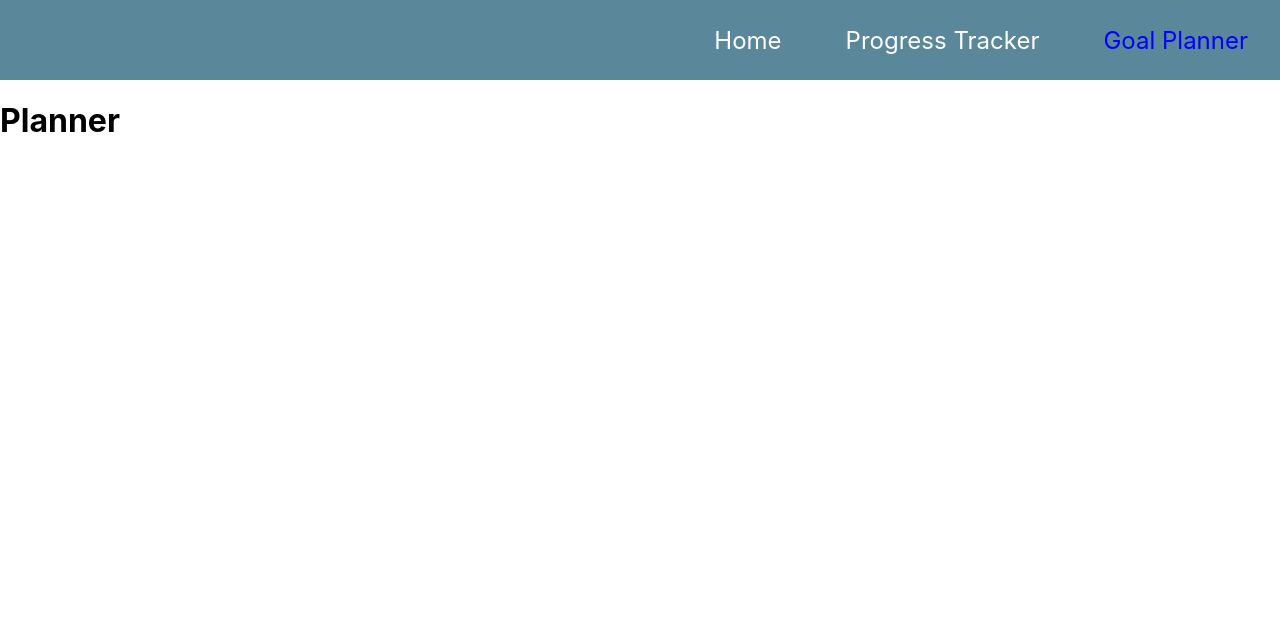
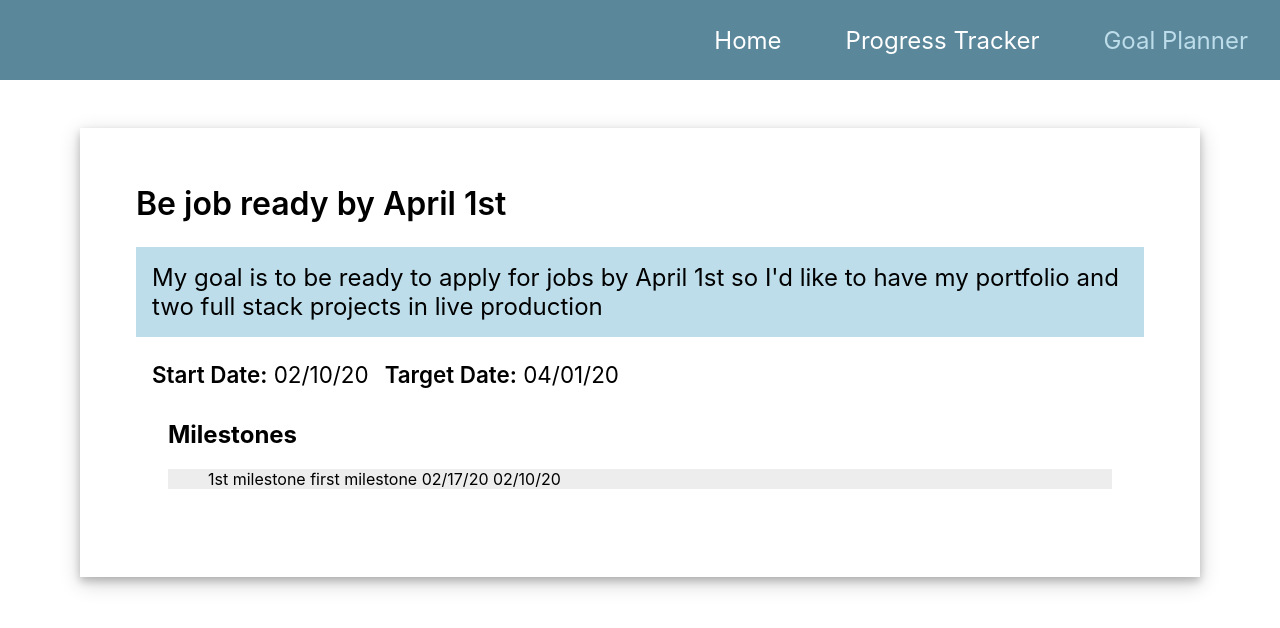
Before and after one commit to DennieCodes/goal-manifest, a React (Create React App) app: page /planner in a window 1280 px wide. Shown: the top 628 px of the page. Built offline with nearby package versions, Linux system fonts and the light colour scheme.

Commit message:
Added goal planner Components and structure

```diff
--- a/src/App.css
+++ b/src/App.css
@@ -11,3 +11,7 @@ a {
   display: flex;
   flex-direction: column;
 }
+
+.main {
+  margin: 3rem 5rem;
+}
--- a/src/App.js
+++ b/src/App.js
@@ -14,7 +14,7 @@ class App extends Component {
           <Navigation />
         </header>
 
-        <main>
+        <main className="main">
           <Switch>
             <Route exact path="/" component={Home} />
             <Route exact path="/tracker" component={ProgressTracker} />
--- a/src/Navigation/Navigation.css
+++ b/src/Navigation/Navigation.css
@@ -18,5 +18,5 @@
 }
 
 .navigation-main__link--active {
-  color: blue;
+  color: #BDDDEA;
 }
--- /dev/null
+++ b/src/Planner/Goal.css
@@ -0,0 +1,39 @@
+.goal-card {
+  /* width: 90vw; */
+  box-shadow: 0 4px 8px 0 rgba(0, 0, 0, 0.2), 0 6px 20px 0 rgba(0, 0, 0, 0.19);
+  padding: 3.5rem;
+}
+
+.goal-card__title {
+  /* color: #07441F; */
+  font-size: 2rem;
+  font-weight: 600;
+  word-wrap: wrap;
+  margin: 0;
+  margin-bottom: 1rem;
+}
+
+.goal-card__desc {
+  background-color: #BDDDEA;
+  font-size: 1.5rem;
+  word-wrap: wrap;
+  padding: 1rem;
+}
+
+.goal-subcard {
+  /* width: 100%; */
+  margin: 2rem;
+}
+
+.goal-card__dates {
+  font-size: 1.4rem;
+}
+
+.goal-card__label {
+  margin-left: 1rem;
+  font-weight: 600;
+}
+
+.milestone__list {
+  background: #ededed;
+}
--- /dev/null
+++ b/src/Planner/Goal.js
@@ -0,0 +1,38 @@
+import React, { Component } from 'react';
+import Milestone from './Milestone';
+import './Goal.css';
+
+export default class Goal extends Component {
+  render() {
+    let milestones = this.props.milestones.map(item => {
+      return (
+        <Milestone
+          title={item.title}
+          desc={item.desc}
+          target={item.target}
+          actual={item.actual}
+        />
+      )
+    });
+
+    return (
+      <div className="goal-card">
+        <header>
+          <h2 className="goal-card__title">{this.props.title}</h2>
+          <p className="goal-card__desc">{this.props.desc}</p>
+          <p className="goal-card__dates">
+            <span className="goal-card__label">Start Date:</span> {this.props.start}
+            <span className="goal-card__label">Target Date:</span> {this.props.target}
+          </p>
+        </header>
+
+        <section className="goal-subcard">
+          <h2 className="goal-subcard__title">Milestones</h2>
+          <ul className="milestone__list">
+            {milestones}
+          </ul>
+        </section>
+      </div>
+    )
+  }
+}
--- /dev/null
+++ b/src/Planner/GoalForm.js
@@ -0,0 +1,11 @@
+import React, { Component } from 'react'
+
+export default class GoalForm extends Component {
+  render() {
+    return (
+      <div>
+
+      </div>
+    )
+  }
+}
--- /dev/null
+++ b/src/Planner/Milestone.js
@@ -0,0 +1,11 @@
+import React, { Component } from 'react'
+
+export default class Milestone extends Component {
+  render() {
+    return (
+      <li className="milestone__li">
+        {this.props.title} {this.props.desc} {this.props.target} {this.props.actual}
+      </li>
+    )
+  }
+}
--- a/src/Planner/Planner.js
+++ b/src/Planner/Planner.js
@@ -1,11 +1,36 @@
-import React, { Component } from 'react'
+import React, { Component } from 'react';
+import Goal from './Goal';
+import GoalForm from './GoalForm';
+import './Planner.css';
 
 export default class Planner extends Component {
+  constructor(props) {
+    super(props);
+    this.state = { goals: [] }
+
+  }
+
   render() {
+    let description = "My goal is to be ready to apply for jobs by April 1st so I'd like to have my portfolio and two full stack projects in live production";
+    let milestones = [{title: "1st milestone", desc: "first milestone", target: "02/17/20", actual: "02/10/20"}];
+
     return (
-      <div>
-        <h1>Planner</h1>
+      <div className="planner">
+        <Goal
+          title={"Be job ready by April 1st"}
+          desc={description }
+          start={"02/10/20"}
+          target={"04/01/20"}
+          id={'ABCD'}
+          milestones={milestones}
+        />
+
+        <GoalForm />
       </div>
     )
   }
 }
+
+// 1. Title and Description
+// 2. Index of goals
+// 3. Goal add form
```
Also changed, not shown: src/Planner/Planner.css (added).
